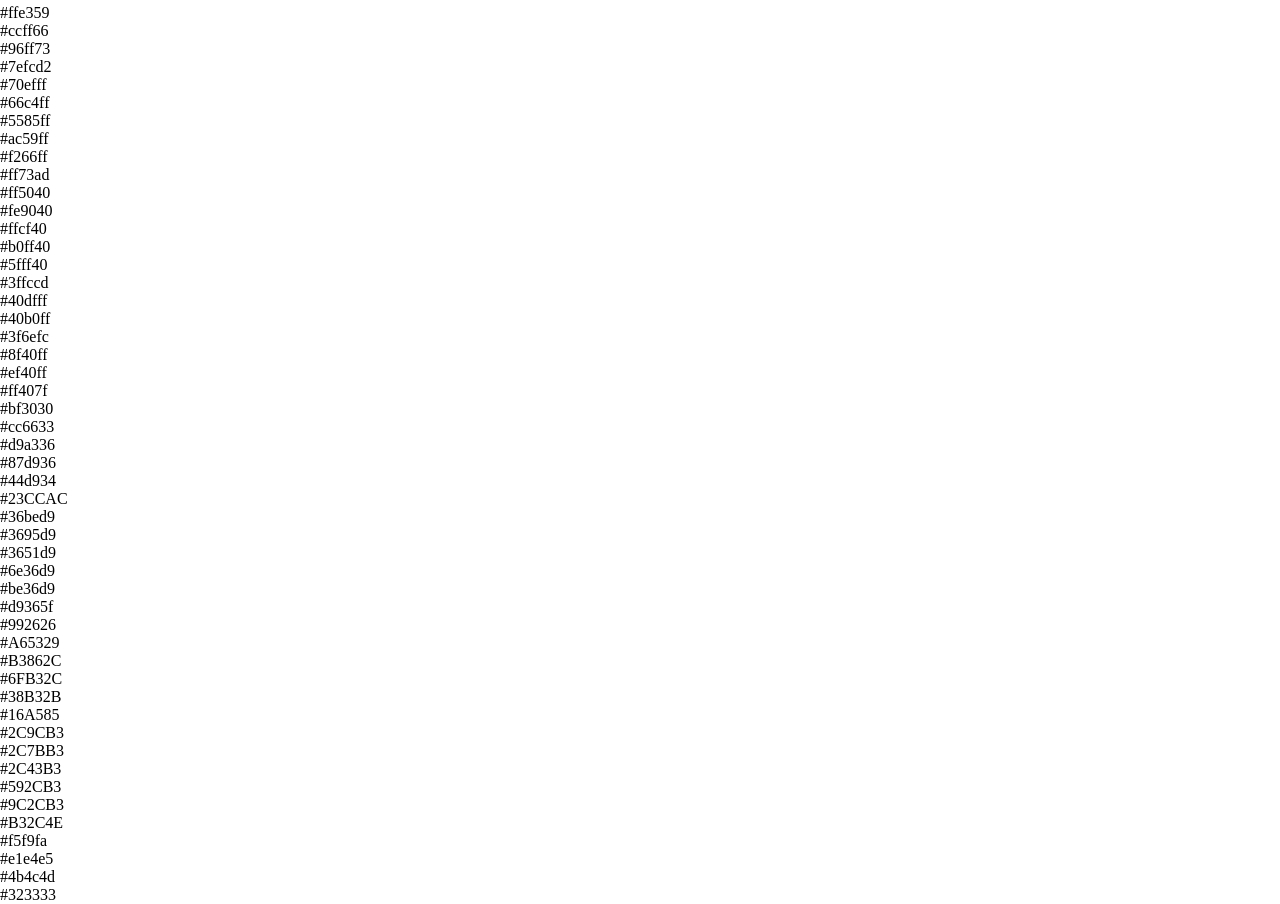
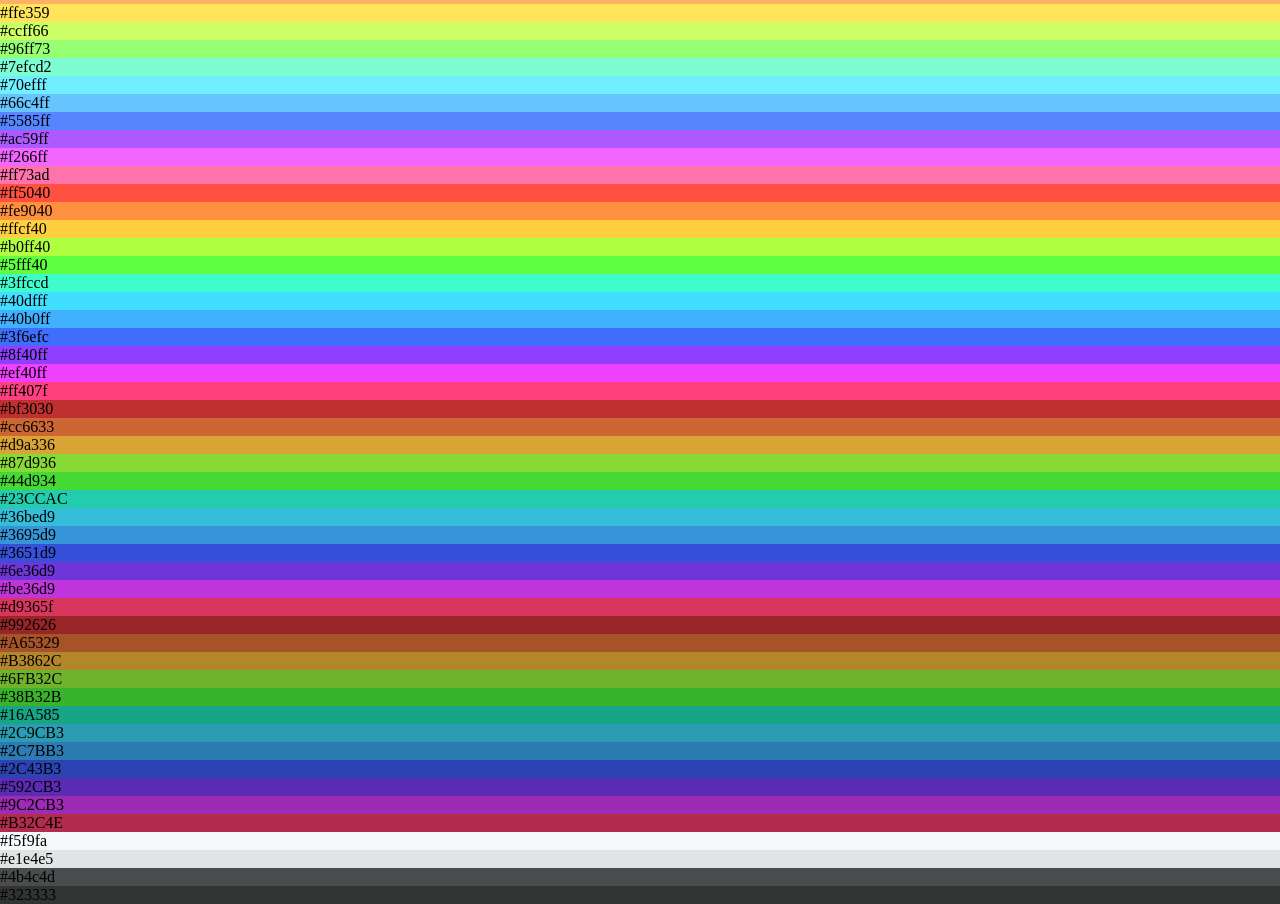
Before and after one commit to MichaelDani/proyecto_paleta, a plain HTML site: page index.html in a window 1280 px wide. Shown: the part 71-975 px from the top of the page. Drawn offline with Linux system fonts and the light colour scheme.

Commit message:
status final html

```diff
--- a/index.html
+++ b/index.html
@@ -15,59 +15,59 @@
     <hr>
     <section>
 
-        <div>#ff7866</div>
-        <div>#fcb165</div>
-        <div>#ffe359</div>
-        <div>#ccff66</div>
-        <div>#96ff73</div>
-        <div>#7efcd2</div>
-        <div>#70efff</div>
-        <div>#66c4ff</div>
-        <div>#5585ff</div>
-        <div>#ac59ff</div>
-        <div>#f266ff</div>
-        <div>#ff73ad</div>
-        <div>#ff5040</div>
-        <div>#fe9040</div>
-        <div>#ffcf40</div>
-        <div>#b0ff40</div>
-        <div>#5fff40</div>
-        <div>#3ffccd</div>
-        <div>#40dfff</div>
-        <div>#40b0ff</div>
-        <div>#3f6efc</div>
-        <div>#8f40ff</div>
-        <div>#ef40ff</div>
-        <div>#ff407f</div>
-        <div>#bf3030</div>
-        <div>#cc6633</div>
-        <div>#d9a336</div>
-        <div>#87d936</div>
-        <div>#44d934</div>
-        <div>#23CCAC</div>
-        <div>#36bed9</div>
-        <div>#3695d9</div>
-        <div>#3651d9</div>
-        <div>#6e36d9</div>
-        <div>#be36d9</div>
-        <div>#d9365f</div>
-        <div>#992626</div>
-        <div>#A65329</div>
-        <div>#B3862C</div>
-        <div>#6FB32C</div>
-        <div>#38B32B</div>
-        <div>#16A585</div>
-        <div>#2C9CB3</div>
-        <div>#2C7BB3</div>
-        <div>#2C43B3</div>
-        <div>#592CB3</div>
-        <div>#9C2CB3</div>
-        <div>#B32C4E</div>
+        <div style="background-color: #ff7866;">#ff7866</div>
+        <div style="background-color: #fcb165;">#fcb165</div>
+        <div style="background-color: #ffe359;">#ffe359</div>
+        <div style="background-color: #ccff66;">#ccff66</div>
+        <div style="background-color: #96ff73;">#96ff73</div>
+        <div style="background-color: #7efcd2;">#7efcd2</div>
+        <div style="background-color: #70efff;">#70efff</div>
+        <div style="background-color: #66c4ff;">#66c4ff</div>
+        <div style="background-color: #5585ff;">#5585ff</div>
+        <div style="background-color: #ac59ff;">#ac59ff</div>
+        <div style="background-color: #f266ff;">#f266ff</div>
+        <div style="background-color: #ff73ad;">#ff73ad</div>
+        <div style="background-color: #ff5040;">#ff5040</div>
+        <div style="background-color: #fe9040;">#fe9040</div>
+        <div style="background-color: #ffcf40;">#ffcf40</div>
+        <div style="background-color: #b0ff40;">#b0ff40</div>
+        <div style="background-color: #5fff40;">#5fff40</div>
+        <div style="background-color: #3ffccd;">#3ffccd</div>
+        <div style="background-color: #40dfff;">#40dfff</div>
+        <div style="background-color: #40b0ff;">#40b0ff</div>
+        <div style="background-color: #3f6efc;">#3f6efc</div>
+        <div style="background-color: #8f40ff;">#8f40ff</div>
+        <div style="background-color: #ef40ff;">#ef40ff</div>
+        <div style="background-color: #ff407f;">#ff407f</div>
+        <div style="background-color: #bf3030;">#bf3030</div>
+        <div style="background-color: #cc6633;">#cc6633</div>
+        <div style="background-color: #d9a336;">#d9a336</div>
+        <div style="background-color: #87d936;">#87d936</div>
+        <div style="background-color: #44d934;">#44d934</div>
+        <div style="background-color: #23CCAC;">#23CCAC</div>
+        <div style="background-color: #36bed9;">#36bed9</div>
+        <div style="background-color: #3695d9;">#3695d9</div>
+        <div style="background-color: #3651d9;">#3651d9</div>
+        <div style="background-color: #6e36d9;">#6e36d9</div>
+        <div style="background-color: #be36d9;">#be36d9</div>
+        <div style="background-color: #d9365f;">#d9365f</div>
+        <div style="background-color: #992626;">#992626</div>
+        <div style="background-color: #A65329;">#A65329</div>
+        <div style="background-color: #B3862C;">#B3862C</div>
+        <div style="background-color: #6FB32C;">#6FB32C</div>
+        <div style="background-color: #38B32B;">#38B32B</div>
+        <div style="background-color: #16A585;">#16A585</div>
+        <div style="background-color: #2C9CB3;">#2C9CB3</div>
+        <div style="background-color: #2C7BB3;">#2C7BB3</div>
+        <div style="background-color: #2C43B3;">#2C43B3</div>
+        <div style="background-color: #592CB3;">#592CB3</div>
+        <div style="background-color: #9C2CB3;">#9C2CB3</div>
+        <div style="background-color: #B32C4E;">#B32C4E</div>
 
-        <div class="largo">#f5f9fa</div>
-        <div class="largo">#e1e4e5</div>
-        <div class="largo">#4b4c4d</div>
-        <div class="largo">#323333</div>
+        <div style="background-color: #f5f9fa;" class="largo">#f5f9fa</div>
+        <div style="background-color: #e1e4e5;" class="largo">#e1e4e5</div>
+        <div style="background-color: #4b4c4d;" class="largo">#4b4c4d</div>
+        <div style="background-color: #323333;" class="largo">#323333</div>
     </section>
 </body>
 
```
